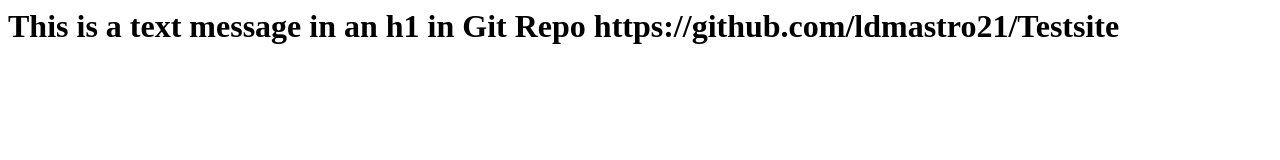
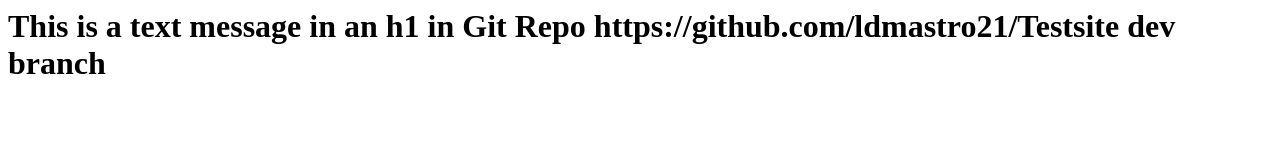
Before and after one commit to ldmastro21/Testsite, a plain HTML site: page index.html in a window 1280 px wide. Drawn offline with Linux system fonts and the light colour scheme.

Commit message:
Update index.html in dev branch
Update index.html in dev branch

```diff
--- a/index.html
+++ b/index.html
@@ -1 +1 @@
-<h1>This is a text message in an h1 in Git Repo https://github.com/ldmastro21/Testsite</h1>
+<h1>This is a text message in an h1 in Git Repo https://github.com/ldmastro21/Testsite dev branch</h1>
```
